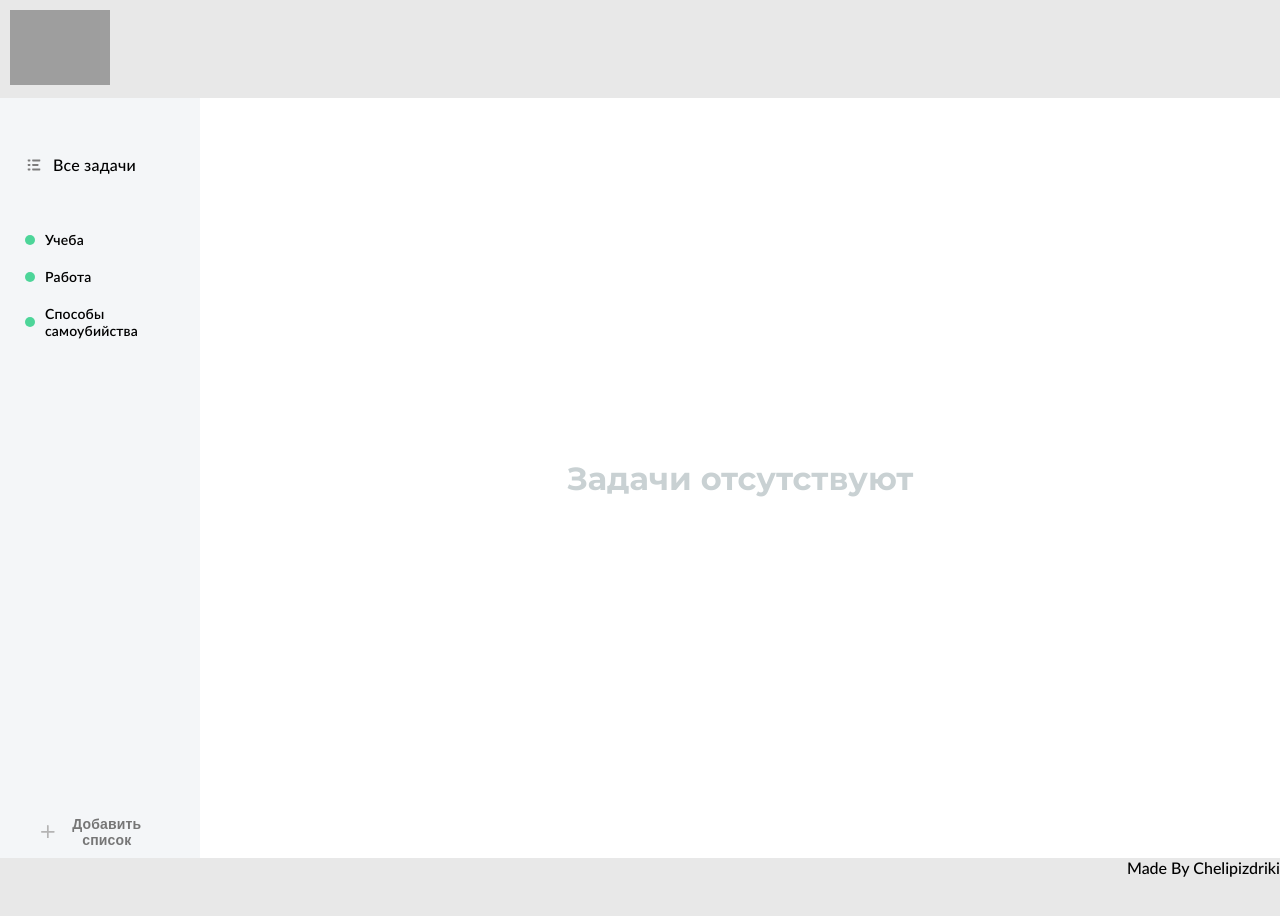
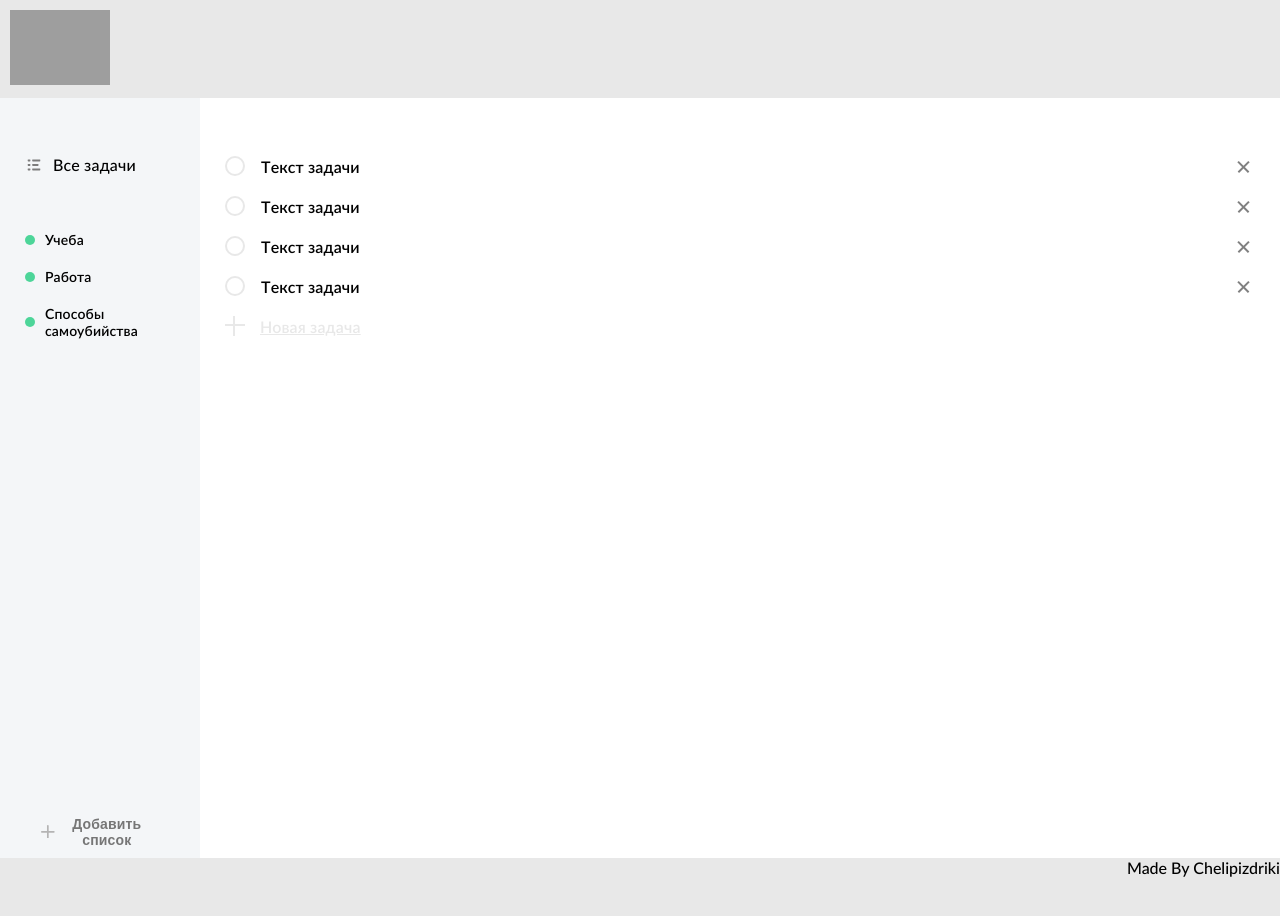
Before and after one commit to ShaggyBa/team-project-todo-app, a React (Create React App) app: page / in a window 1280 px wide. Shown: the top 916 px of the page. Built offline with nearby package versions, Linux system fonts and the light colour scheme; grey boxes are pictures that could not be loaded; the HTML template or start-up script is replaced by a standard one.

Commit message:
create todoIetem & todoItemForm

```diff
--- a/src/components/MainContent/MainContent.module.css
+++ b/src/components/MainContent/MainContent.module.css
@@ -1,7 +1,8 @@
 .todoApp__taskArea {
     grid-area: tasks;
-    margin: auto;
+    /*margin: auto;*/
     background-color: var(--primary_50);
+    padding: 48px 20px;
 }
 
 .todoApp__taskArea p {
--- a/src/components/MainContent/MainContent.tsx
+++ b/src/components/MainContent/MainContent.tsx
@@ -1,10 +1,16 @@
 import React from 'react'
 import cssStyles from "./MainContent.module.css"
+import {TodoItem} from "../TodoItem";
+import {TodoItemForm} from "../TodoItemForm";
 
 export const MainContent: React.FC = () => {
 	return (
 		<main className={cssStyles.todoApp__taskArea}>
-			<p>Задачи отсутствуют</p>
+			<TodoItem></TodoItem>
+			<TodoItem></TodoItem>
+			<TodoItem></TodoItem>
+			<TodoItem></TodoItem>
+			<TodoItemForm></TodoItemForm>
 		</main >
 	)
 }
--- /dev/null
+++ b/src/components/TodoItem/TodoItem.module.css
@@ -0,0 +1,69 @@
+
+.todoApp__todoItem {
+    /*width: 400px;*/
+    width: 100%;
+    /*min-width: 400px;*/
+    padding: 10px 12px;
+    border-radius: 4px;
+    padding: 10px 0 10px 5px;
+
+
+    display: flex;
+    align-items: center;
+    justify-content: flex-start;
+}
+
+.todo__title {
+    margin-left: 16px;
+    color: var(--black_1000);
+    font-size: 16px;
+    font-weight: 600;
+    letter-spacing: 0.15px;
+}
+
+.disc__active {
+    cursor: pointer;
+    flex-shrink: 0;
+    display: block;
+    width: 20px;
+    height: 20px;
+    border-radius: 50%;
+    background-color: var(--turquoise_50);
+}
+
+.disc__completed {
+    cursor: pointer;
+    flex-shrink: 0;
+    display: block;
+    width: 20px;
+    height: 20px;
+    border-radius: 50%;
+    border: 2px #e8e8e8 solid;
+    /*background-color: var(--turquoise_50);*/
+}
+
+
+
+.todo__delete {
+    cursor: pointer;
+    margin-left: auto;
+    margin-right: 24px;
+}
+
+.todo__delete:before, .todo__delete:after {
+    /*flex-shrink: 0;*/
+    /*display: block;*/
+    content: "";
+    position: absolute;
+    width: 15px;
+    height: 1.5px;
+    background: gray;
+}
+
+.todo__delete:before {
+    transform: rotate(45deg);
+}
+
+.todo__delete:after {
+    transform: rotate(-45deg);
+}
--- /dev/null
+++ b/src/components/TodoItem/TodoItem.tsx
@@ -0,0 +1,12 @@
+import React from 'react'
+import cssStyles from "./TodoItem.module.css"
+
+export const TodoItem: React.FC = () => {
+    return (
+        <div className={cssStyles.todoApp__todoItem}>
+            <span className={cssStyles.disc__completed}></span>
+            <span className={cssStyles.todo__title}>Tекст задачи</span>
+            <span className={cssStyles.todo__delete}></span>
+        </div >
+    )
+}
--- /dev/null
+++ b/src/components/TodoItem/index.ts
@@ -0,0 +1 @@
+export { TodoItem} from "./TodoItem";
--- /dev/null
+++ b/src/components/TodoItemForm/TodoItemForm.module.css
@@ -0,0 +1,45 @@
+
+.todoApp__todoItem {
+    /*width: 400px;*/
+    width: 100%;
+    /*min-width: 400px;*/
+    padding: 10px 12px;
+    border-radius: 4px;
+    padding: 10px 0 10px 5px;
+
+
+    display: flex;
+    align-items: center;
+    justify-content: flex-start;
+}
+
+.todo__title {
+    margin-left: 33px;
+    text-decoration: underline;
+    color: #e8e8e8;
+    font-size: 16px;
+    font-weight: 600;
+    letter-spacing: 0.15px;
+}
+
+.todoApp__title:hover {
+    color: #000000;
+}
+
+
+.d24 {
+    background: #e8e8e8;
+    height: 20px;
+    width: 2px;
+    position: relative;
+    left: 8px;
+}
+.d24:after {
+    content: "";
+    height: 2px;
+    width: 20px;
+    background: #e8e8e8;
+    position: absolute;
+    left: -8px;
+    top: 8px;
+}
--- /dev/null
+++ b/src/components/TodoItemForm/TodoItemForm.tsx
@@ -0,0 +1,11 @@
+import React from 'react'
+import cssStyles from "./TodoItemForm.module.css"
+
+export const TodoItemForm: React.FC = () => {
+    return (
+        <div className={cssStyles.todoApp__todoItem}>
+            <div className={cssStyles.d24}></div>
+            <span className={cssStyles.todo__title}>Новая задача</span>
+        </div>
+    )
+}
--- /dev/null
+++ b/src/components/TodoItemForm/index.ts
@@ -0,0 +1 @@
+export {TodoItemForm} from "./TodoItemForm";
```
